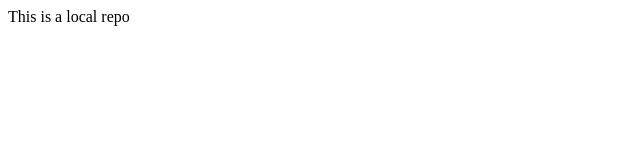
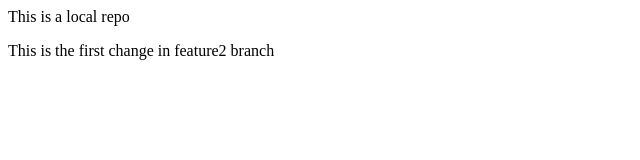
Before and after one commit to Shreepal811/LocalRepo, a plain HTML site: page index.html in a window 1280 px wide. Shown: the whole page, without its empty margins (0-640 px from the left). Drawn offline with Linux system fonts and the light colour scheme.

Commit message:
some changes in feature2 branch

```diff
--- a/index.html
+++ b/index.html
@@ -1 +1,2 @@
 <p>This is a local repo</p>
+<p>This is the first change in feature2 branch</p>
```
